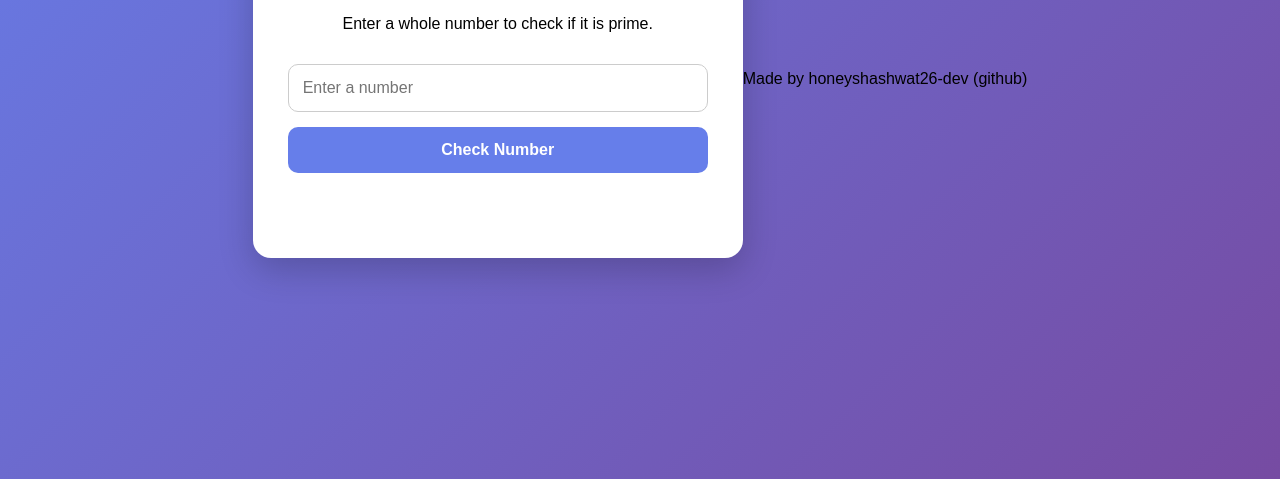
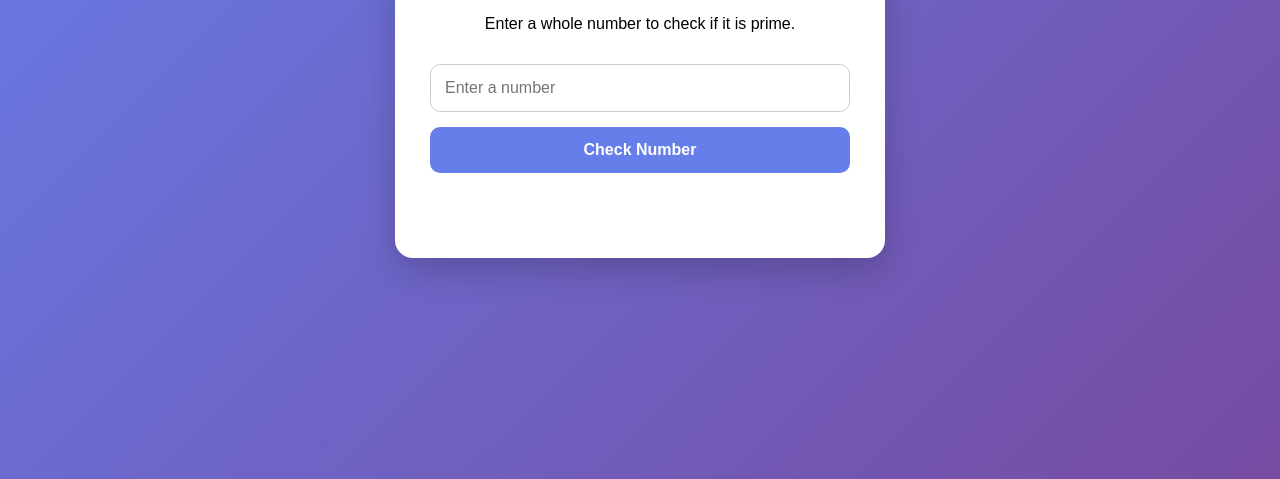
Before and after one commit to honeyshashwat26-dev/Prime-Number-Checker, a plain HTML site: page index.html in a window 1280 px wide. Shown: the part 321-800 px from the top of the page. Drawn offline with Linux system fonts and the light colour scheme.

Commit message:
Remove author information from index.html
Removed footer paragraph with author information.

```diff
--- a/index.html
+++ b/index.html
@@ -91,7 +91,5 @@ document.getElementById("number").addEventListener("keydown", function(e) {
   if (e.key === "Enter") checkPrime();
 });
 </script>
-
-<p>Made by honeyshashwat26-dev (github)</p>
 </body>
 </html>
```
